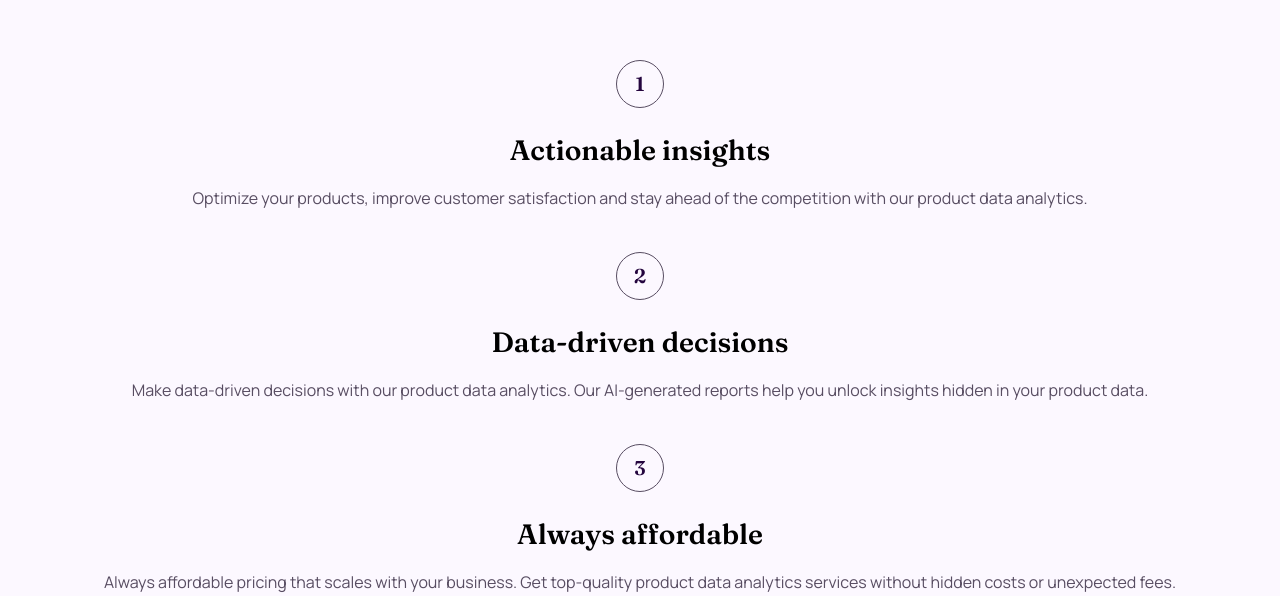
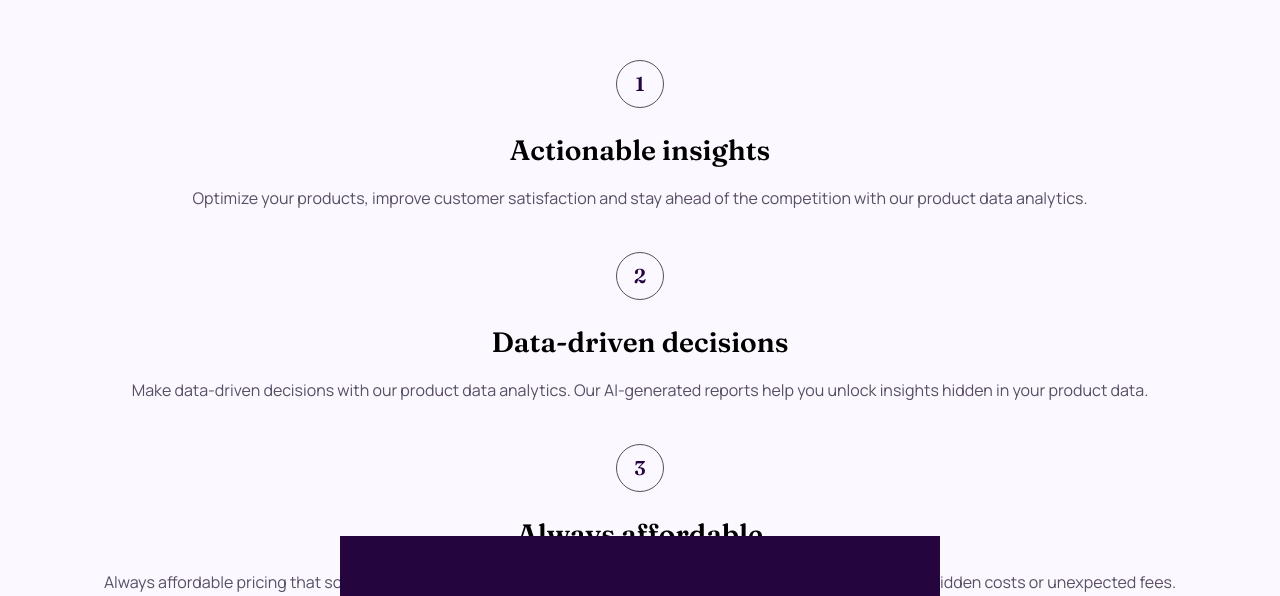
Before and after one commit to VeseMir2k/workit-landing-page, a React (Vite) app: page / in a window 1280 px wide. Shown: the part 255-851 px from the top of the page. Built offline with nearby package versions, Linux system fonts and the light colour scheme.

Commit message:
📝 (ProductBenefits.module.css): Add styling to create a decorative element at the bottom of the ProductBenefits section

```diff
--- a/src/components/ProductBenefits/ProductBenefits.module.css
+++ b/src/components/ProductBenefits/ProductBenefits.module.css
@@ -1,7 +1,23 @@
 .productBenefits {
   display: flex;
+  position: relative;
   flex-direction: column;
   gap: 40px;
+  z-index: -1;
   background-color: var(--secondary-color);
   padding: 315px 16px 0;
 }
+
+.productBenefits::after {
+  display: block;
+  position: absolute;
+  bottom: -100px;
+  left: 50%;
+  transform: translateX(-50%);
+  border-bottom-right-radius: 50%;
+  border-bottom-left-radius: 50%;
+  background-color: var(--primary-color);
+  width: 600px;
+  height: 160px;
+  content: '';
+}
```
